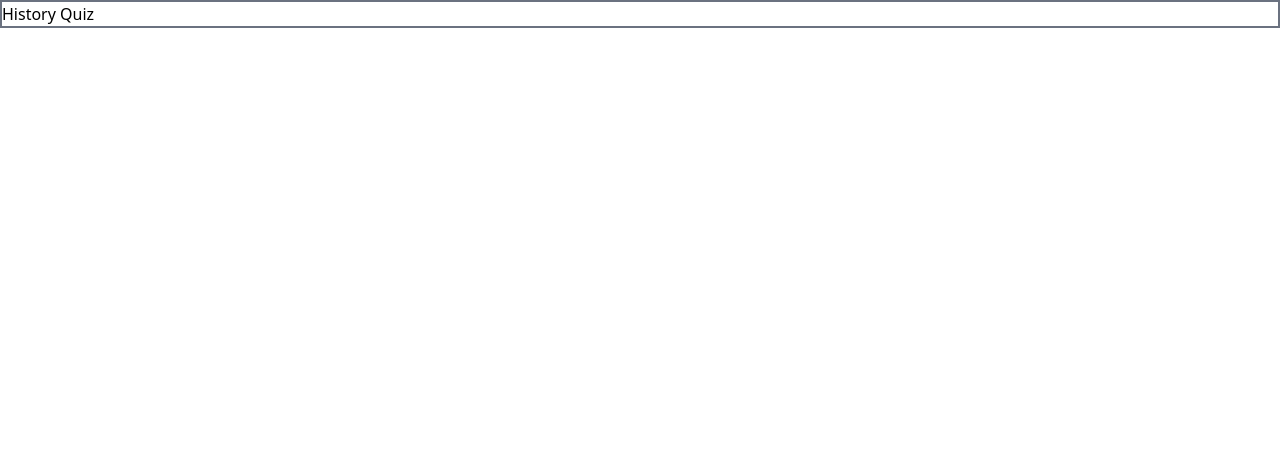
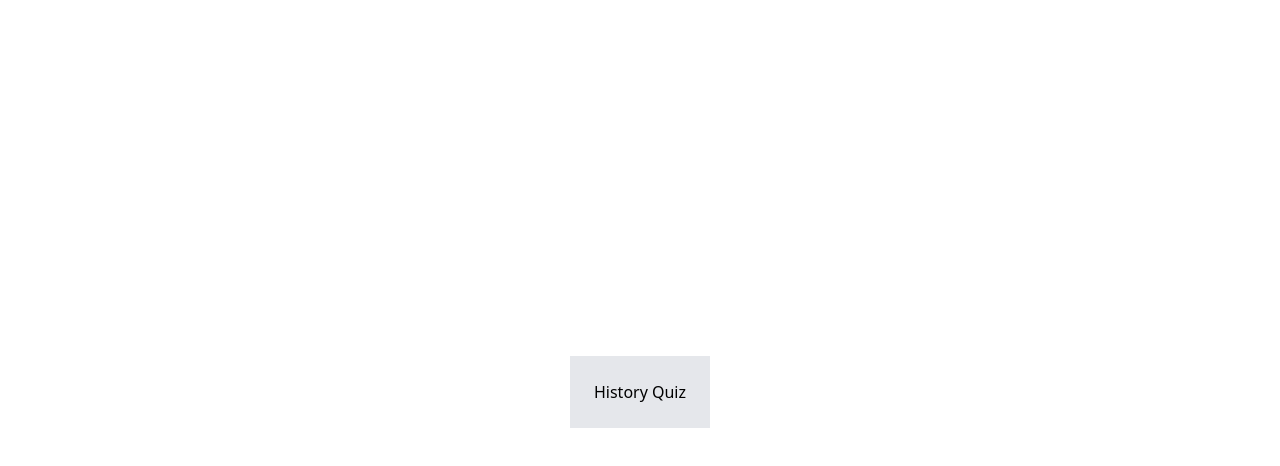
Before and after one commit to 2salted/quiz-app, a React (Vite) app: page / in a window 1280 px wide. Shown: the top 466 px of the page. Built offline with nearby package versions, Linux system fonts and the light colour scheme.

Commit message:
initial commit

```diff
--- a/src/components/QuizLink.tsx
+++ b/src/components/QuizLink.tsx
@@ -9,9 +9,9 @@
 export default function QuizLink({ name, link }: Props) {
   return (
     <>
-      <div className="border-2 border-gray-500">
+      <div className="flex flex-col items-center justify-center h-screen">
         <Link to={link}>
-          <div>{name}</div>
+          <div className="flex flex-col bg-gray-200 p-6 mb-4">{name}</div>
         </Link>
       </div>
     </>
```
